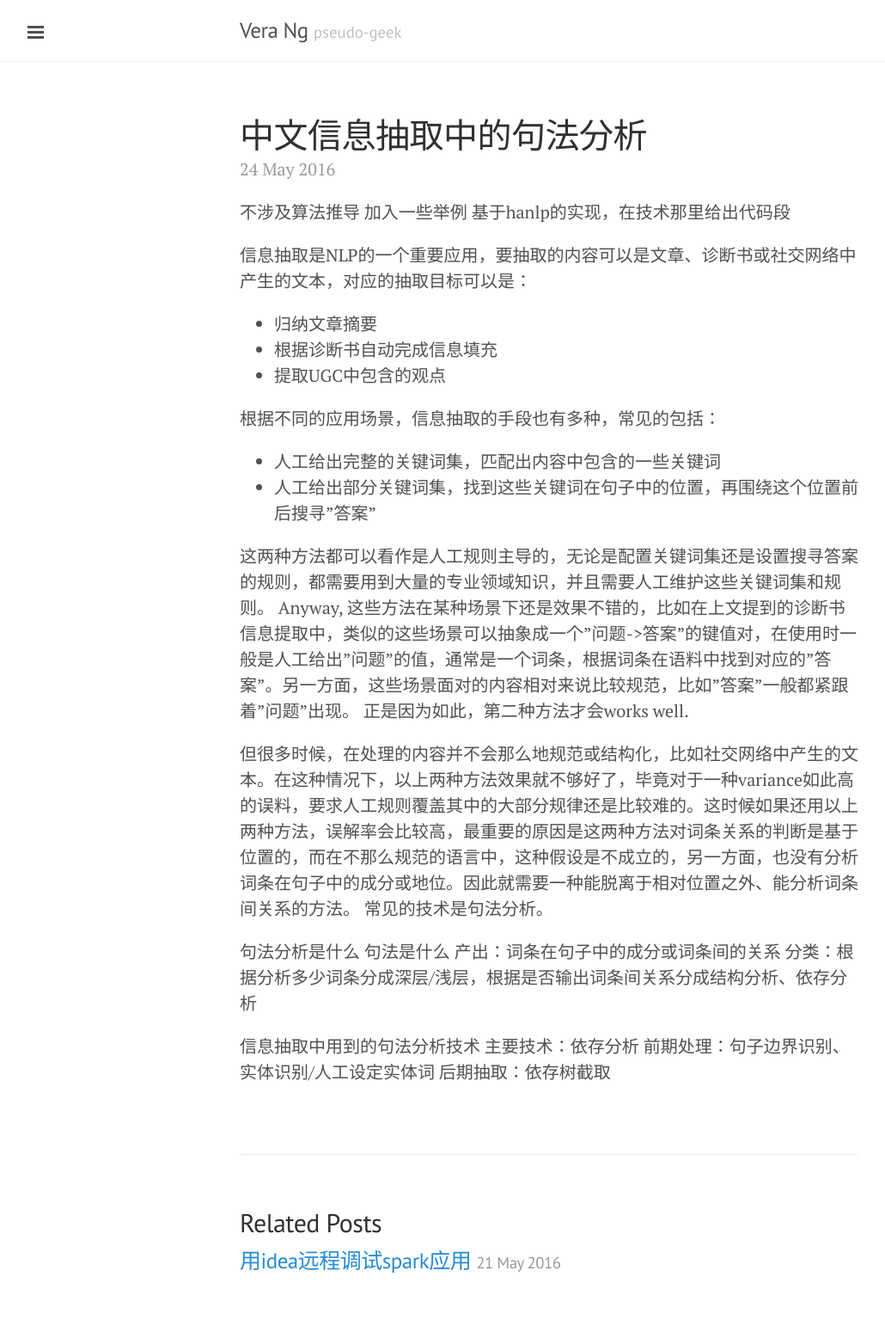
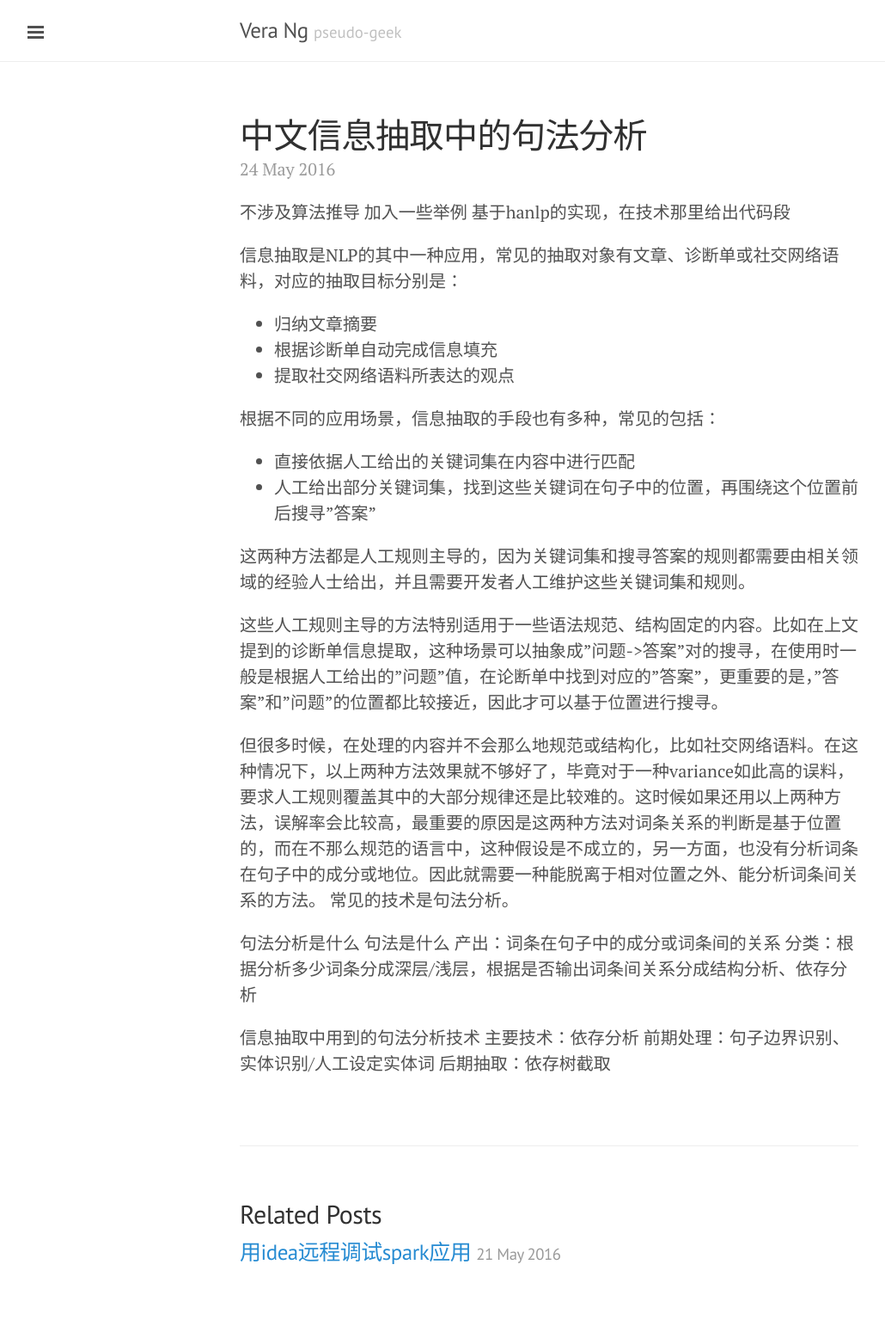
Before and after one commit to nomadcube/nomadcube.github.io, a Jekyll site: the page built from _posts/2016-05-24-中文信息抽取中的句法分析.md, in a window 1280 px wide. Shown: the whole page at 86% size, without its empty margins (1-1031 px from the left). Built offline with Jekyll 4.4.1, drawn with Linux system fonts in a browser that asks for light colours; comment, search, counter and statistics services are not loaded.

Commit message:
新文章

```diff
--- a/_posts/2016-05-24-中文信息抽取中的句法分析.md
+++ b/_posts/2016-05-24-中文信息抽取中的句法分析.md
@@ -8,22 +8,22 @@ tags: NLP
 基于hanlp的实现，在技术那里给出代码段
 
 
-信息抽取是NLP的一个重要应用，要抽取的内容可以是文章、诊断书或社交网络中产生的文本，对应的抽取目标可以是：
+信息抽取是NLP的其中一种应用，常见的抽取对象有文章、诊断单或社交网络语料，对应的抽取目标分别是：
 
 - 归纳文章摘要
-- 根据诊断书自动完成信息填充
-- 提取UGC中包含的观点
+- 根据诊断单自动完成信息填充
+- 提取社交网络语料所表达的观点
 
 根据不同的应用场景，信息抽取的手段也有多种，常见的包括：
 
-- 人工给出完整的关键词集，匹配出内容中包含的一些关键词
+- 直接依据人工给出的关键词集在内容中进行匹配
 - 人工给出部分关键词集，找到这些关键词在句子中的位置，再围绕这个位置前后搜寻"答案"
 
-这两种方法都可以看作是人工规则主导的，无论是配置关键词集还是设置搜寻答案的规则，都需要用到大量的专业领域知识，并且需要人工维护这些关键词集和规则。
-Anyway, 这些方法在某种场景下还是效果不错的，比如在上文提到的诊断书信息提取中，类似的这些场景可以抽象成一个"问题->答案"的键值对，在使用时一般是人工给出"问题"的值，通常是一个词条，根据词条在语料中找到对应的"答案"。另一方面，这些场景面对的内容相对来说比较规范，比如"答案"一般都紧跟着"问题"出现。
-正是因为如此，第二种方法才会works well.
+这两种方法都是人工规则主导的，因为关键词集和搜寻答案的规则都需要由相关领域的经验人士给出，并且需要开发者人工维护这些关键词集和规则。
 
-但很多时候，在处理的内容并不会那么地规范或结构化，比如社交网络中产生的文本。在这种情况下，以上两种方法效果就不够好了，毕竟对于一种variance如此高的误料，要求人工规则覆盖其中的大部分规律还是比较难的。这时候如果还用以上两种方法，误解率会比较高，最重要的原因是这两种方法对词条关系的判断是基于位置的，而在不那么规范的语言中，这种假设是不成立的，另一方面，也没有分析词条在句子中的成分或地位。因此就需要一种能脱离于相对位置之外、能分析词条间关系的方法。
+这些人工规则主导的方法特别适用于一些语法规范、结构固定的内容。比如在上文提到的诊断单信息提取，这种场景可以抽象成"问题->答案"对的搜寻，在使用时一般是根据人工给出的"问题"值，在论断单中找到对应的"答案"，更重要的是，"答案"和"问题"的位置都比较接近，因此才可以基于位置进行搜寻。
+
+但很多时候，在处理的内容并不会那么地规范或结构化，比如社交网络语料。在这种情况下，以上两种方法效果就不够好了，毕竟对于一种variance如此高的误料，要求人工规则覆盖其中的大部分规律还是比较难的。这时候如果还用以上两种方法，误解率会比较高，最重要的原因是这两种方法对词条关系的判断是基于位置的，而在不那么规范的语言中，这种假设是不成立的，另一方面，也没有分析词条在句子中的成分或地位。因此就需要一种能脱离于相对位置之外、能分析词条间关系的方法。
 常见的技术是句法分析。
 
 句法分析是什么
```
